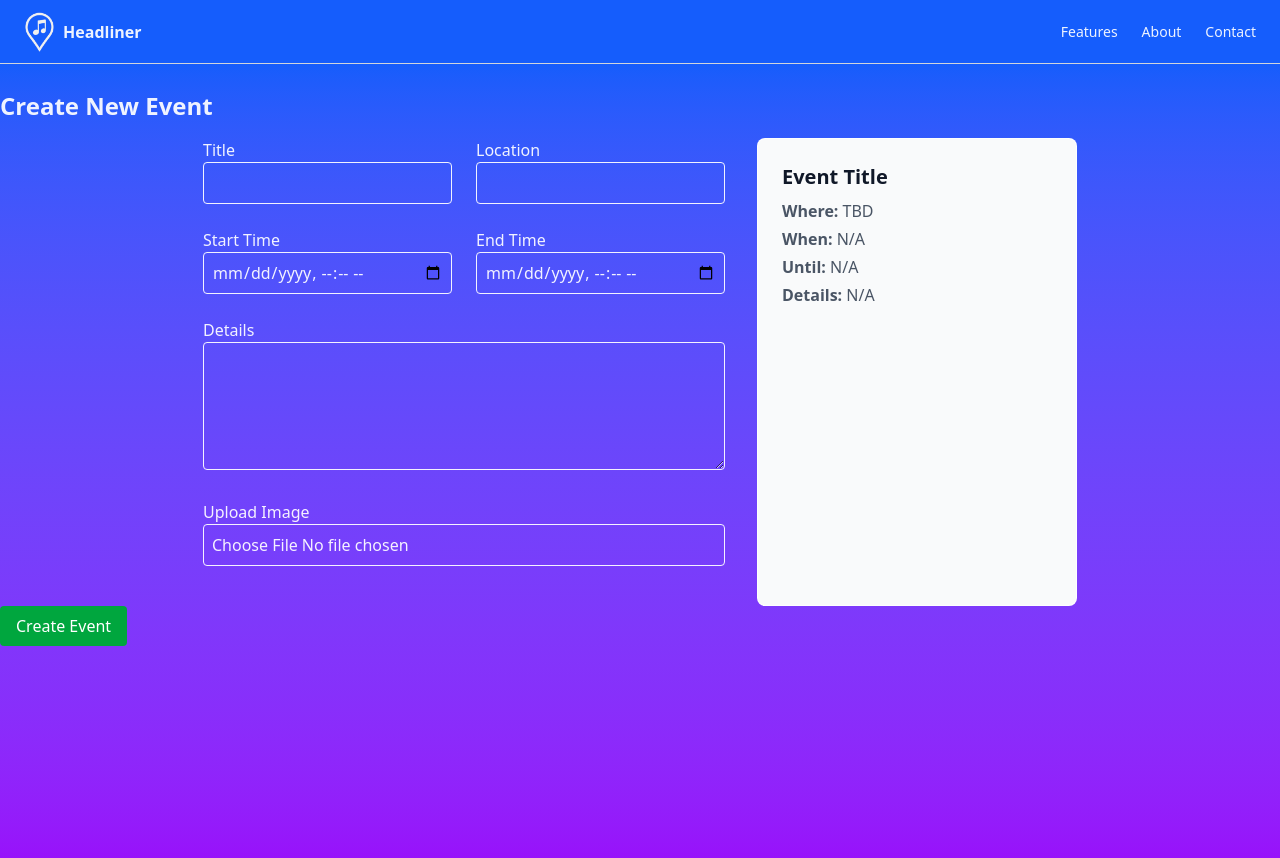
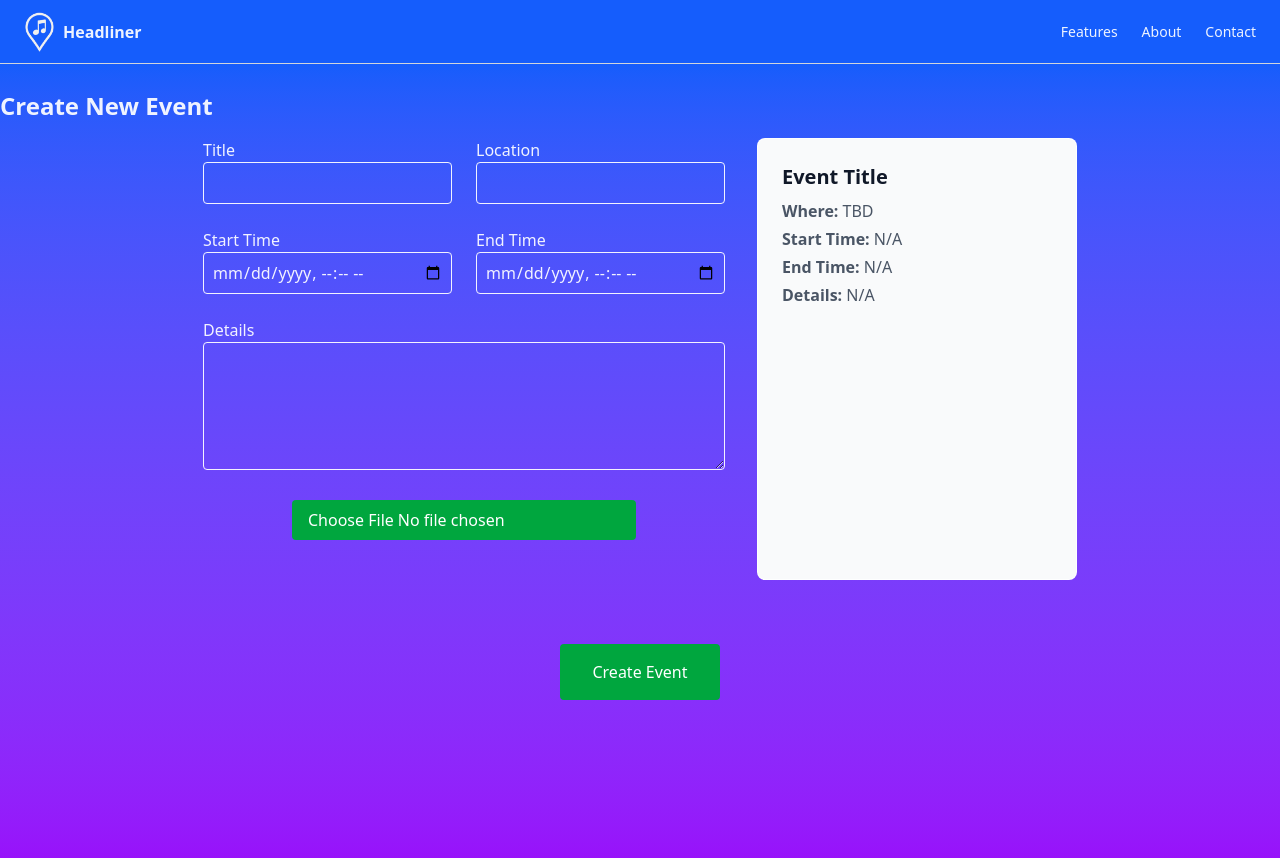
Before and after one commit to Dannyboi-john/Headliner, a React (Vite) app in the folder frontend/: page /CreateEvent in a window 1280 px wide. Shown: the top 858 px of the page. Built offline with nearby package versions, Linux system fonts and the light colour scheme.

Commit message:
Aesthetic changes made to CreateEvent.jsx

```diff
--- a/frontend/src/pages/CreateEvent.jsx
+++ b/frontend/src/pages/CreateEvent.jsx
@@ -162,37 +162,21 @@ const CreateEvent = () => {
                         />
                         </div>
 
-                        <div className="md:col-span-2">
-                        <label className="block font-medium">Upload Image</label>
+                        <button className="md:col-span-2">
+                        {/* <label className="block font-medium">Upload Image</label> */}
                         <input
                             type="file"
                             name="image/*"
                             value={event.image}
                             onChange={handleImageUpload}
-                            className="w-full border p-2 rounded"
+                            className="px-4 py-2 bg-green-600 cursor-pointer text-white rounded hover:bg-green-700"
                         />
-                        </div>
+                        </button>
                     </div>
 
                     {/* Live Preview */}
                     <div className="border rounded-lg p-6 bg-gray-50 w-[25%]">
                         <h2 className="text-xl text-gray-900 font-semibold mb-2">{event.title || 'Event Title'}</h2>
-
-                        <p className="text-gray-600 mb-1">
-                        <strong>Where:</strong> {event.location || 'TBD'}
-                        </p>
-
-                        <p className="text-gray-600 mb-1">
-                        <strong>When:</strong> {event.startTime || 'N/A'}
-                        </p>
-
-                        <p className="text-gray-600 mb-1">
-                        <strong>Until:</strong> {event.endTime || 'N/A'}
-                        </p>
-
-                        <p className="text-gray-600 text-wrap mb-1">
-                        <strong>Details:</strong> {event.details || 'N/A'}
-                        </p>
 
                         {event.imagePreview && (
                         <img
@@ -201,14 +185,34 @@ const CreateEvent = () => {
                             className="mt-4 max-h-64 object-cover rounded border"
                         />
                         )}
+
+                        <p className="text-gray-600 mb-1">
+                        <strong>Where:</strong> {event.location || 'TBD'}
+                        </p>
+
+                        <p className="text-gray-600 mb-1">
+                        <strong>Start Time:</strong> {event.startTime || 'N/A'}
+                        </p>
+
+                        <p className="text-gray-600 mb-1">
+                        <strong>End Time:</strong> {event.endTime || 'N/A'}
+                        </p>
+
+                        <p className="text-gray-600 text-wrap mb-1">
+                        <strong>Details:</strong> {event.details || 'N/A'}
+                        </p>
+
+
                     </div>
                 </div>
 
+            <div className="flex justify-center pt-[5%]">
                 <button onClick={handleSubmit}
-                className="px-4 py-2 bg-green-600 text-white rounded hover:bg-green-700"
+                className="px-8 py-4 bg-green-600 cursor-pointer text-white rounded hover:bg-green-700"
                 >
                     Create Event
                 </button>
+            </div>
             </main>
 
         </>
```
